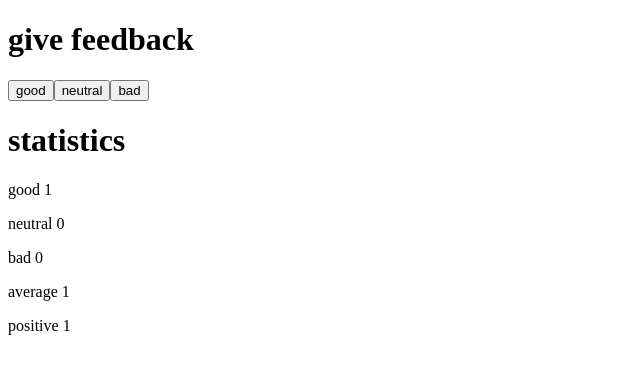
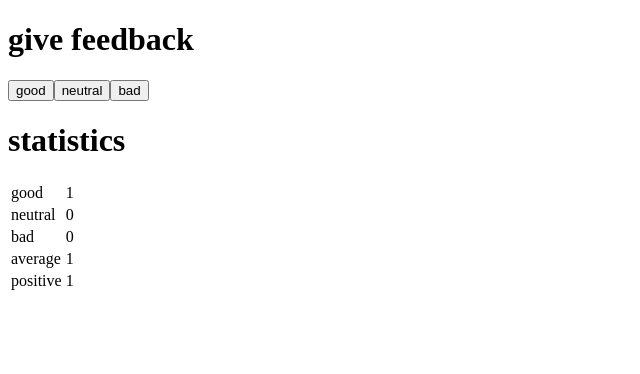
Before and after one commit to RobinKing/fullstack-exercises, a React (Create React App) app in the folder part1/unicafe/: page / in a window 1280 px wide. Both pictures are taken after a click on the button "good". Shown: the top 374 px of the page, without its empty margins (0-640 px from the left). Built offline with nearby package versions, Linux system fonts and the light colour scheme.

Commit message:
<new 1.11> After step 6.

```diff
--- a/part1/unicafe/src/App.js
+++ b/part1/unicafe/src/App.js
@@ -5,7 +5,7 @@ const Button = ({ handleClick, text }) => (
 )
 
 const Statistic = ({ text, value }) => (
-  <p>{text} {value}</p>
+  <tr><td>{text}</td><td>{value}</td></tr>
 )
 
 const Statistics = ({ good, neutral, bad }) => {
@@ -19,13 +19,13 @@ const Statistics = ({ good, neutral, bad }) => {
     )
   }
   return (
-    <div>
+    <table>
       <Statistic text="good" value={good} />
       <Statistic text="neutral" value={neutral} />
       <Statistic text="bad" value={bad} />
       <Statistic text="average" value={average} />
       <Statistic text="positive" value={positive} />
-    </div>
+    </table>
   )
 }
 
```
